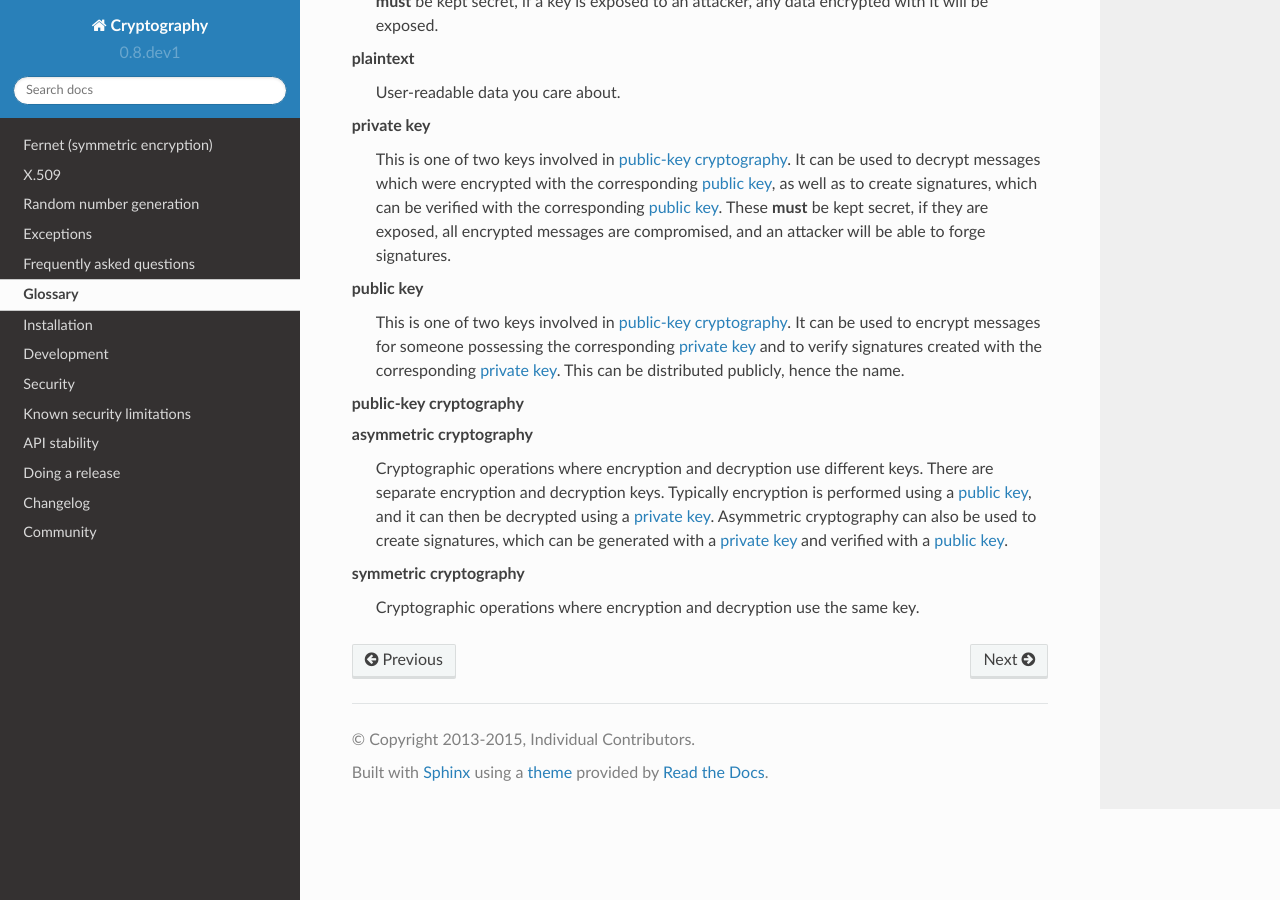
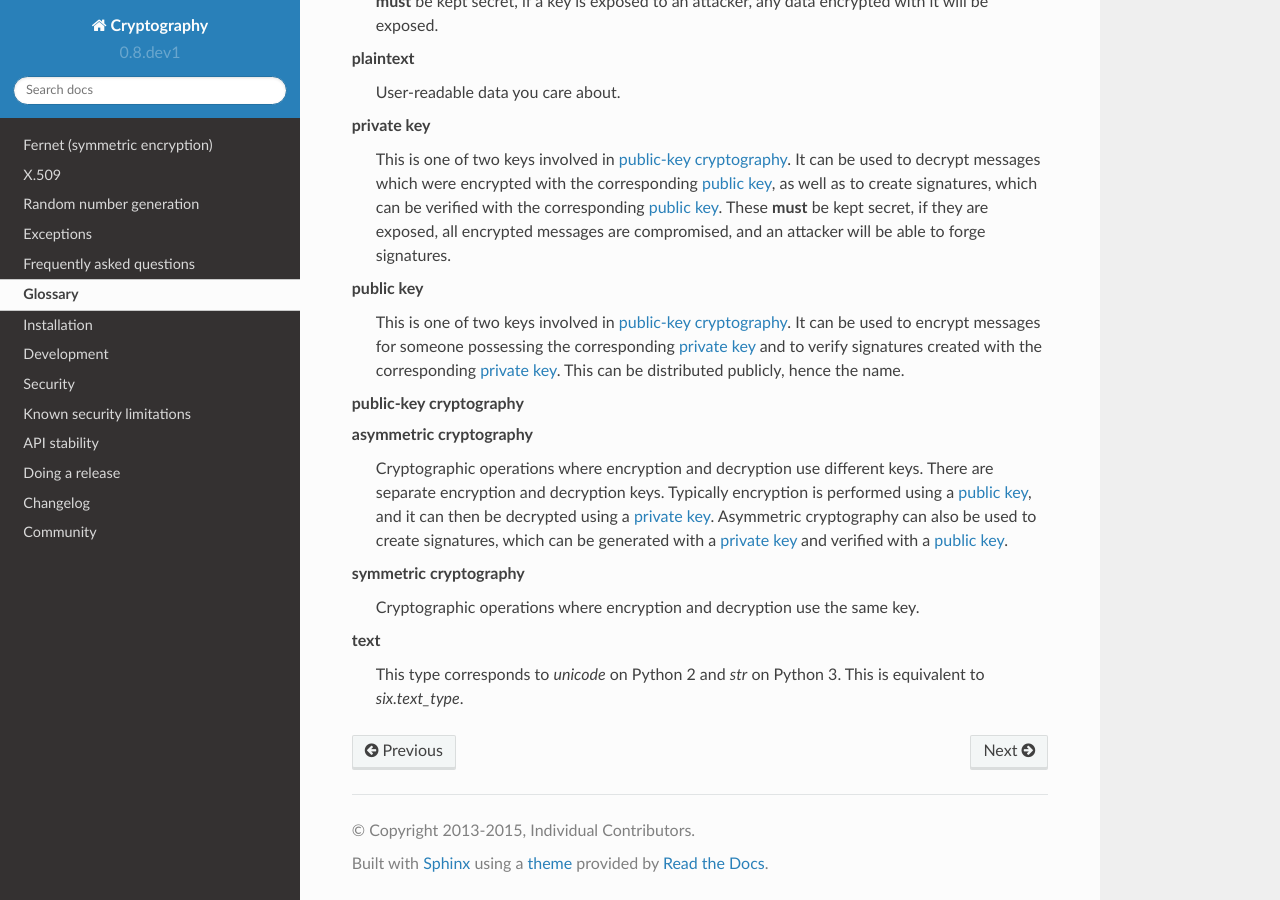
Before and after one commit to WebKing0121/cryptography, a Sphinx documentation site: the page built from docs/glossary.rst, in a window 1280 px wide and 900 px high, scrolled down 656 px. Built offline with Sphinx 7.4.7 and the Read the Docs theme 2.0.0, drawn with Linux system fonts in a browser that asks for light colours; pages that are not in the unit, such as notebooks, are missing from menus.

Commit message:
update docs

```diff
--- a/docs/glossary.rst
+++ b/docs/glossary.rst
@@ -60,3 +60,7 @@ Glossary
         This is a property of encryption systems whereby two encrypted messages
         aren't distinguishable without knowing the encryption key. This is
         considered a basic, necessary property for a working encryption system.
+
+    text
+        This type corresponds to `unicode` on Python 2 and `str` on Python 3.
+        This is equivalent to `six.text_type`.
--- a/docs/x509.rst
+++ b/docs/x509.rst
@@ -193,7 +193,7 @@ X.509 Certificate Object
 
     .. attribute:: value
 
-        :type: :class:`str`
+        :type: :term:`text`
 
         The value of the attribute.
 
```
